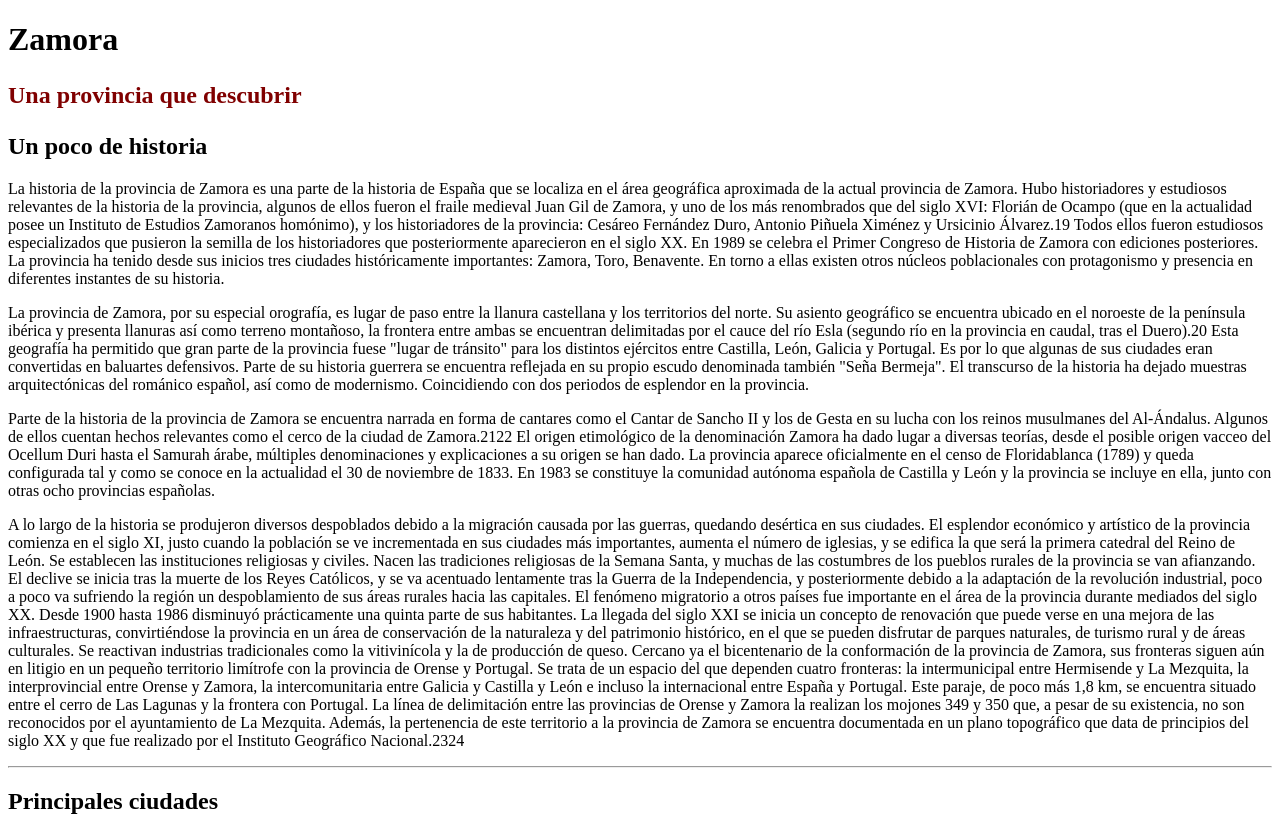
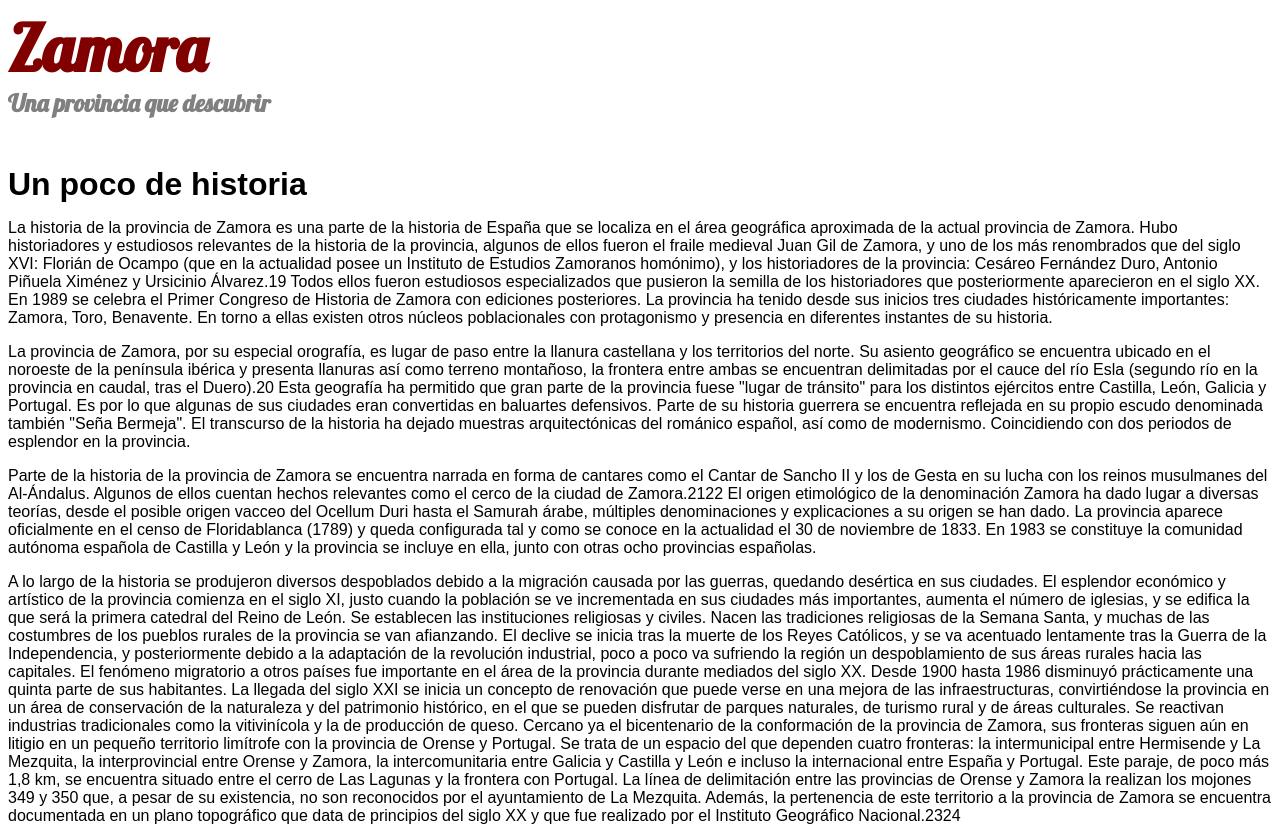
Before and after one commit to Mediaoreja/cursoFrontTajamar, a plain HTML site: page 02_Zamora/index.html in a window 1280 px wide. Shown: the top 826 px of the page. Drawn offline with Linux system fonts and the light colour scheme; a web font is replaced by a local one.

Commit message:
Incorporaciones de estilo en sitio Zamora

```diff
--- a/02_Zamora/css/styles.css
+++ b/02_Zamora/css/styles.css
@@ -1,3 +1,7 @@
+/* Para importar fuentes desde google fonts en la hoja de estilo. con esto no se necesita tener un link en el html. Los @import siempre van al principio de la hoja de estilos */
+
+@import url('https://fonts.googleapis.com/css?family=Lobster|Mina:400,700');
+
 /* simpre comenzar nuestro css con la siguiente regla.
 si no la escribimos en nuestro css estará incorporada al principìo de la hoja de reseteo.
 Siempre podemos crearnos nuestra propia hoja de estilo de reseteo
@@ -11,15 +15,33 @@ Siempre podemos crearnos nuestra propia hoja de estilo de reseteo
     box-sizing: border-box;
 }
 
+body {
+    font-family: 'Mina', sans-serif;
+}
 
+header h1 {
+    color: maroon;
+    font-size: 4rem;
+    font-family: 'Lobster', cursive;
+    margin-top: 0;
+    margin-bottom: 0;
+    padding: 0;
+}
 
-
-header p {
-    color: maroon;
+header h2 {
+    color:gray;
+    font-family: 'Lobster', cursive;
     font-size: 1.5rem;
     font-weight: bold;
+    margin-top: 0;
+    margin-bottom: 3rem;
 }
 
-footer p {
+h2 {
+    font-size: 2rem;
+    margin-top: 3rem;
+    margin-bottom: 1rem;
+}
+footer {
     color: navy;
 }
--- a/02_Zamora/index.html
+++ b/02_Zamora/index.html
@@ -15,7 +15,7 @@
        <!-- El elemento de HTML Header (<header>) representa un grupo de ayudas introductorias o de navegación. Puede contener algunos elementos de encabezado, pero también otros elementos como un logo, una sección que aglutine secciones de encabezados, una formulario de búsqueda o cosas parecidas. -->
     <header>
         <h1>Zamora</h1>
-        <p>Una provincia que descubrir</p>
+        <h2>Una provincia que descubrir</h2>
     </header>
 
        <!-- Para crear un menú de navegación -->
@@ -62,9 +62,9 @@
             <section>
                 <h2>Qué visitar</h2>
                 <ul>
-                    <li><a href="https://turismo.org/italia/">turismo.org</a></li>
-                    <li><a href="https://sitiosturisticos.com/coliseo-de-roma/">Coliseo romano</a></li>
-                    <li><a href="http://www.uffizi.org/es/">Galería Uffizi en Florencia</a></li>
+                    <li><a href="https://turismo.org/italia/" target="_blank">turismo.org</a></li>
+                    <li><a href="https://sitiosturisticos.com/coliseo-de-roma/" target="_blank">Coliseo romano</a></li>
+                    <li><a href="http://www.uffizi.org/es/" target="_blank">Galería Uffizi en Florencia</a></li>
                 </ul>
             </section>
         </article>
@@ -82,8 +82,8 @@
 
         <!-- El Elemento HTML Footer (<footer>) representa un pie de página para el contenido de sección más cercano o el elemento  raíz de sección (p.e, su ancestro mas cercano <article>, <aside>, <nav>, <section>,<blockquote>, <body>, <details>, <fieldset>, <figure>, <td>). Un pie de página típicamente contiene información acerca de el autor de la sección, datos de derechos de autor o enlaces a documentos relacionados. -->
     <footer>
-        <p>Manu Díez</p>
-        <p>Texto copiado de la Wikipedia</p>
+        <address>Manu Díez </address>
+        <small>Texto copiado de la Wikipedia</small>
     </footer>
 
 </body>
```
